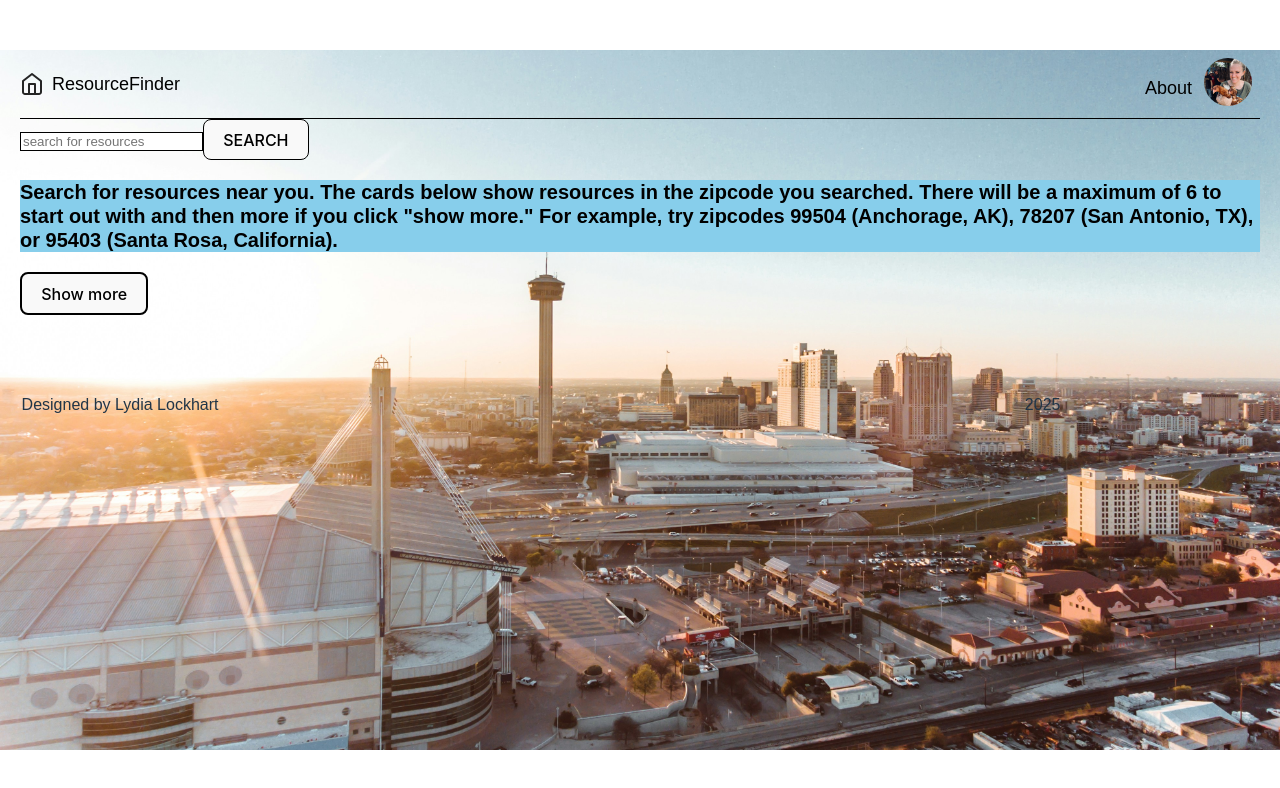
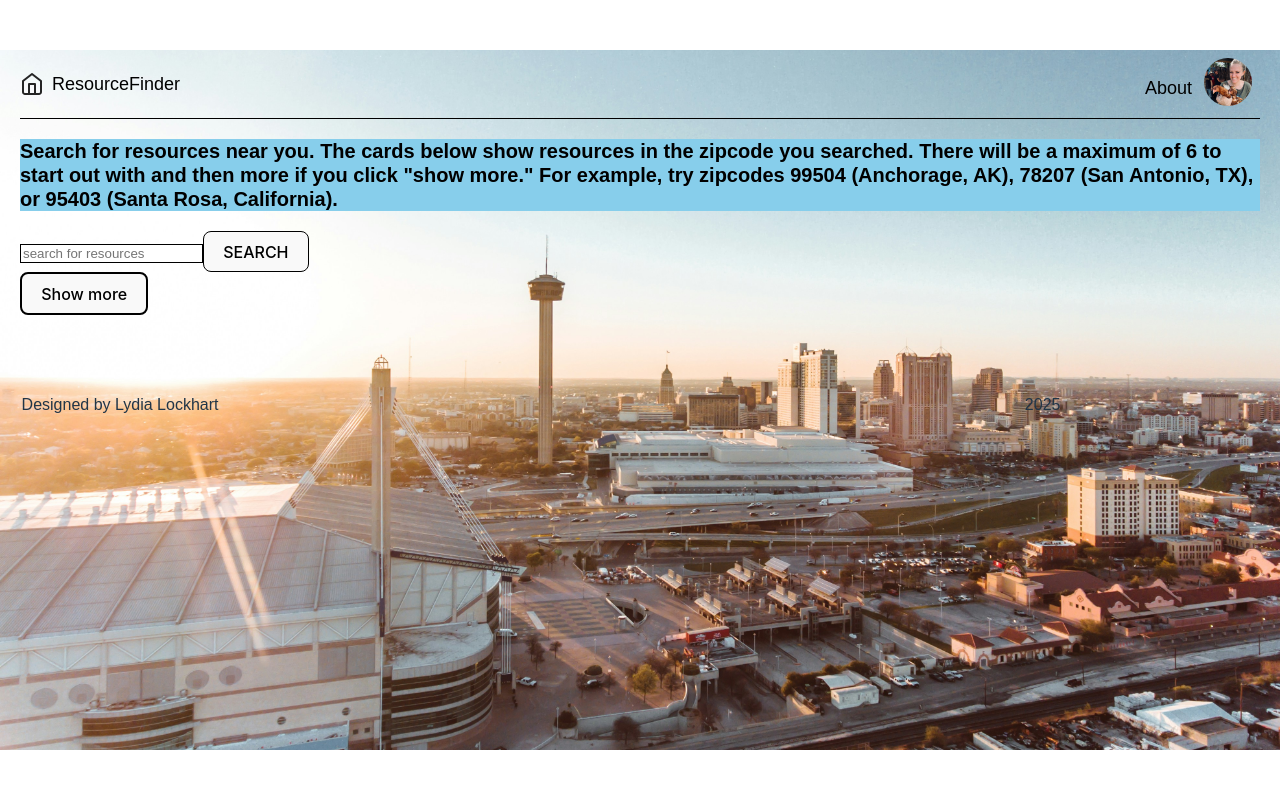
Before and after one commit to lydiacodes04/final-project, a React (Vite) app in the folder hello-vite/: page / in a window 1280 px wide. Shown: the top 788 px of the page. Built offline with nearby package versions, Linux system fonts and the light colour scheme.

Commit message:
finish moving SearchForm out of Main into its own component docs

```diff
--- a/hello-vite/src/components/Main/Main.css
+++ b/hello-vite/src/components/Main/Main.css
@@ -1,17 +1,3 @@
-.search__fieldset {
-  /* border-radius: 5%; */
-  width: 608;
-  height: 64;
-  top: 432px;
-  left: 416px;
-  border: 1px solid #000;
-  /* background-color: #0000004d; */
-}
-.search__submit-button {
-  border: 1px, solid, #000;
-  color: #000;
-}
-
 .search__text {
   font-family: Cabinet Grotesk, sans-serif;
   font-size: 20px;
--- a/hello-vite/src/components/Main/Main.jsx
+++ b/hello-vite/src/components/Main/Main.jsx
@@ -6,31 +6,19 @@ function Main({ resource, onZipSubmit, handleInputChange, inputValue }) {
   return (
     <main>
       <section className="search">
-        <form action="" className="search__bar" onSubmit={onZipSubmit}>
-          <input
-            className="search__fieldset"
-            type="text"
-            value={inputValue}
-            onChange={handleInputChange}
-            placeholder="search for resources"
-          ></input>
-          <button className="search__submit-button" type="submit">
-            SEARCH
-          </button>
-        </form>
-
         <p className="search__text">
           Search for resources near you. The cards below show resources in the
           zipcode you searched. There will be a maximum of 6 to start out with
           and then more if you click "show more." For example, try zipcodes
           99504 (Anchorage, AK), 78207 (San Antonio, TX), or 95403 (Santa Rosa,
           California).
-          {/* Search for resources near you. Imagine cards appearing here. there
-          would be maybe 6 to start out with and then more if you click "show
-          more" */}
         </p>
       </section>
-
+      <SearchForm
+        onZipSubmit={onZipSubmit}
+        handleInputChange={handleInputChange}
+        inputValue={inputValue}
+      />
       {resource.map((singleResource) => {
         return (
           <ItemCard singleResource={singleResource} key={singleResource.Name} />
--- a/hello-vite/src/components/SearchForm/SearchForm.jsx
+++ b/hello-vite/src/components/SearchForm/SearchForm.jsx
@@ -2,7 +2,6 @@ import "./SearchForm.css";
 
 function SearchForm({ onZipSubmit, handleInputChange, inputValue }) {
   return (
-    <section className="search">
     <form action="" className="search__bar" onSubmit={onZipSubmit}>
       <input
         className="search__fieldset"
@@ -15,7 +14,6 @@ function SearchForm({ onZipSubmit, handleInputChange, inputValue }) {
         SEARCH
       </button>
     </form>
-    </section>
   );
 }
 
```
Also changed, not shown: hello-vite/src/assets/NewsExplorer.svg (deleted). Lines whose indentation alone changed are shown as unchanged.
